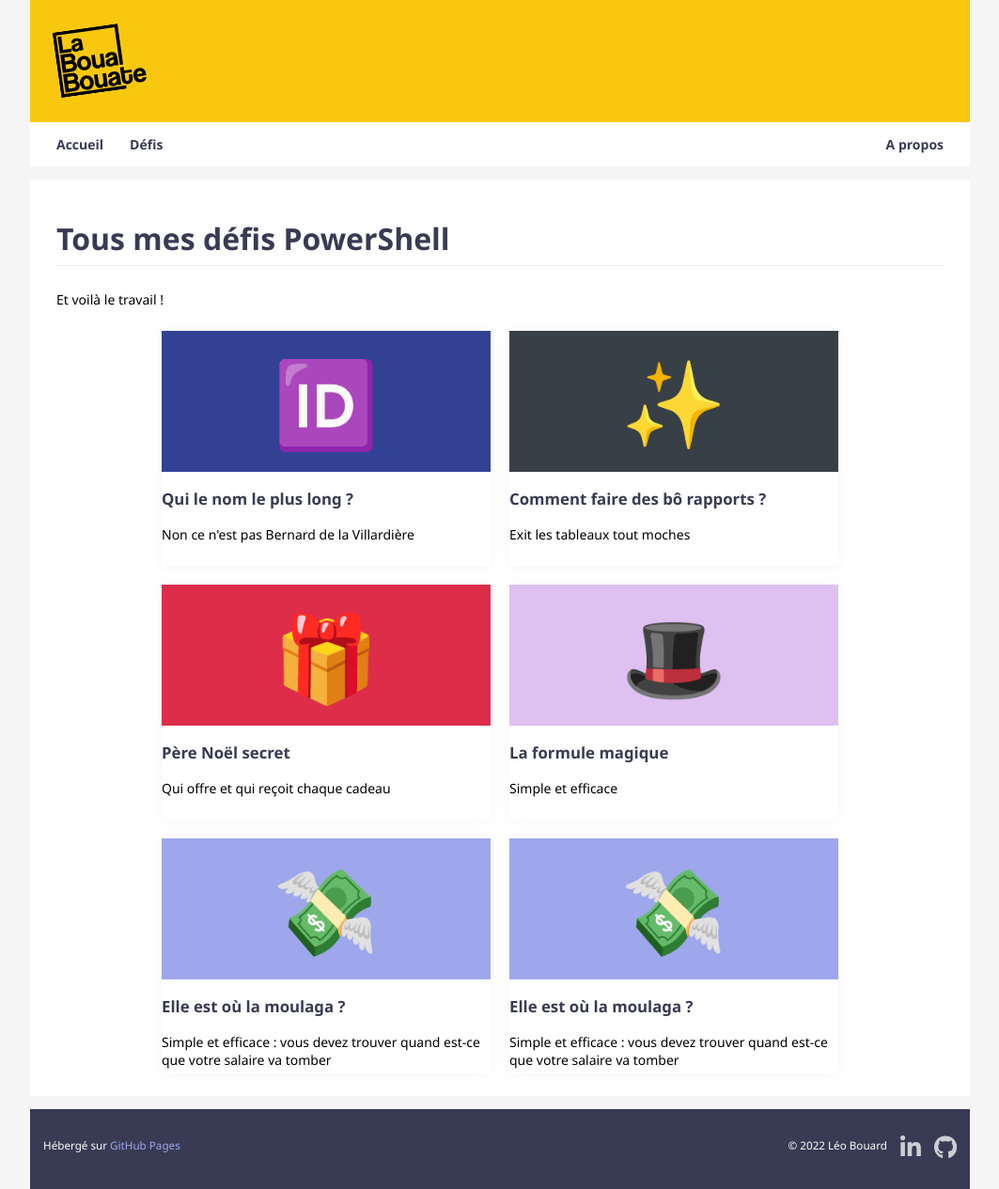
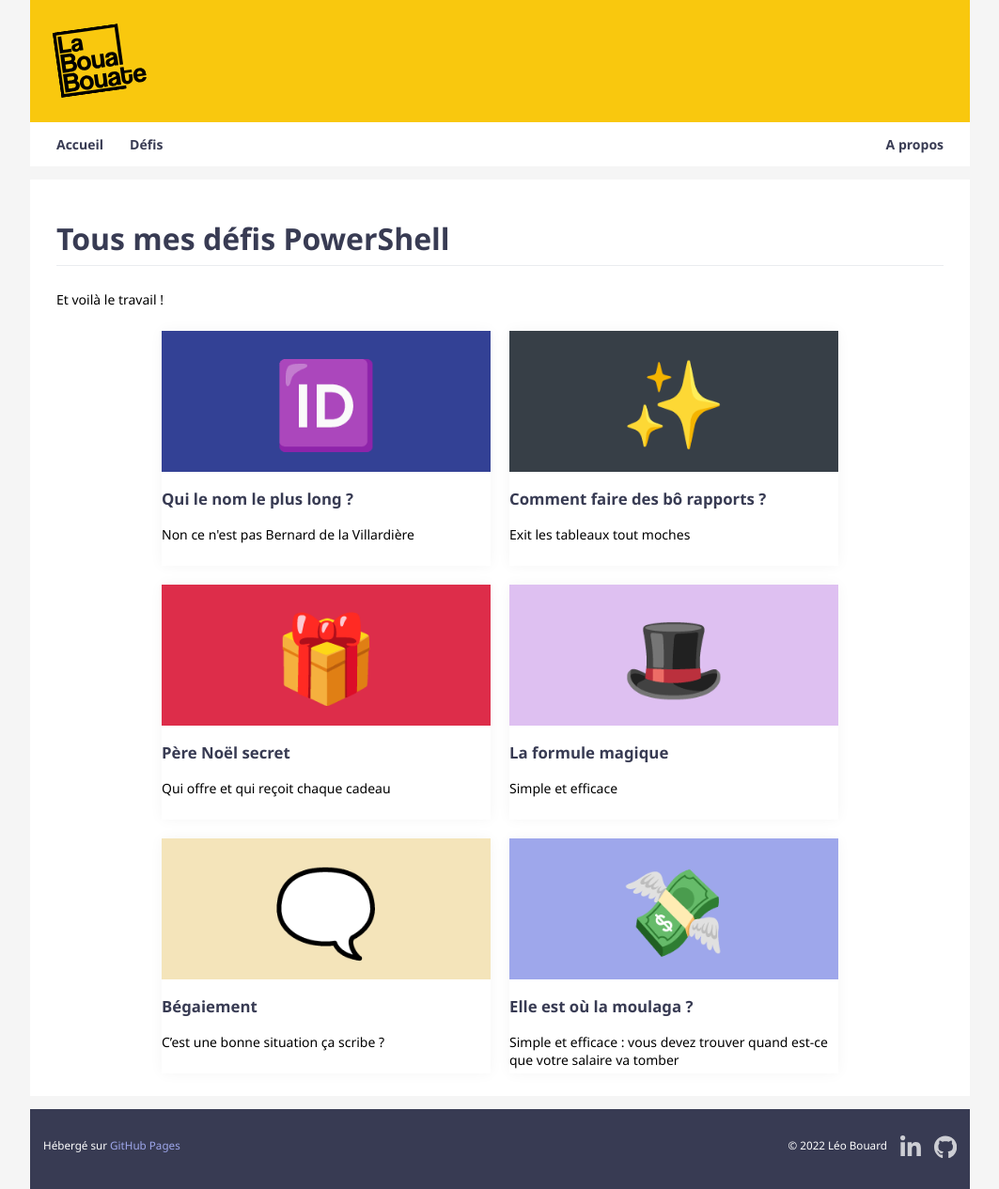
Before and after one commit to leobouard/leobouard.github.io, a Jekyll site: the page built from challenges.md, in a window 1280 px wide. Shown: the whole page at 94% size, without its empty margins (108-1171 px from the left). Built offline with Jekyll 4.4.1, drawn with Linux system fonts in a browser that asks for light colours; our own code applies the rules of GitHub Pages for plain Markdown files.

Commit message:
Update 2021-09-28-begaiement.md

```diff
--- a/_posts/2021-09-28-begaiement.md
+++ b/_posts/2021-09-28-begaiement.md
@@ -1,9 +1,9 @@
 ---
 layout: post
-title: "Elle est où la moulaga ?"
-description: "Simple et efficace : vous devez trouver quand est-ce que votre salaire va tomber"
+title: "Bégaiement"
+description: "C’est une bonne situation ça scribe ?"
 tags: powershell challenges
 author: "Léo"
-thumbnailColor: "#9ea7eb"
-icon: 💸
+thumbnailColor: "#F4E4BA"
+icon: 🗨️
 ---
```
